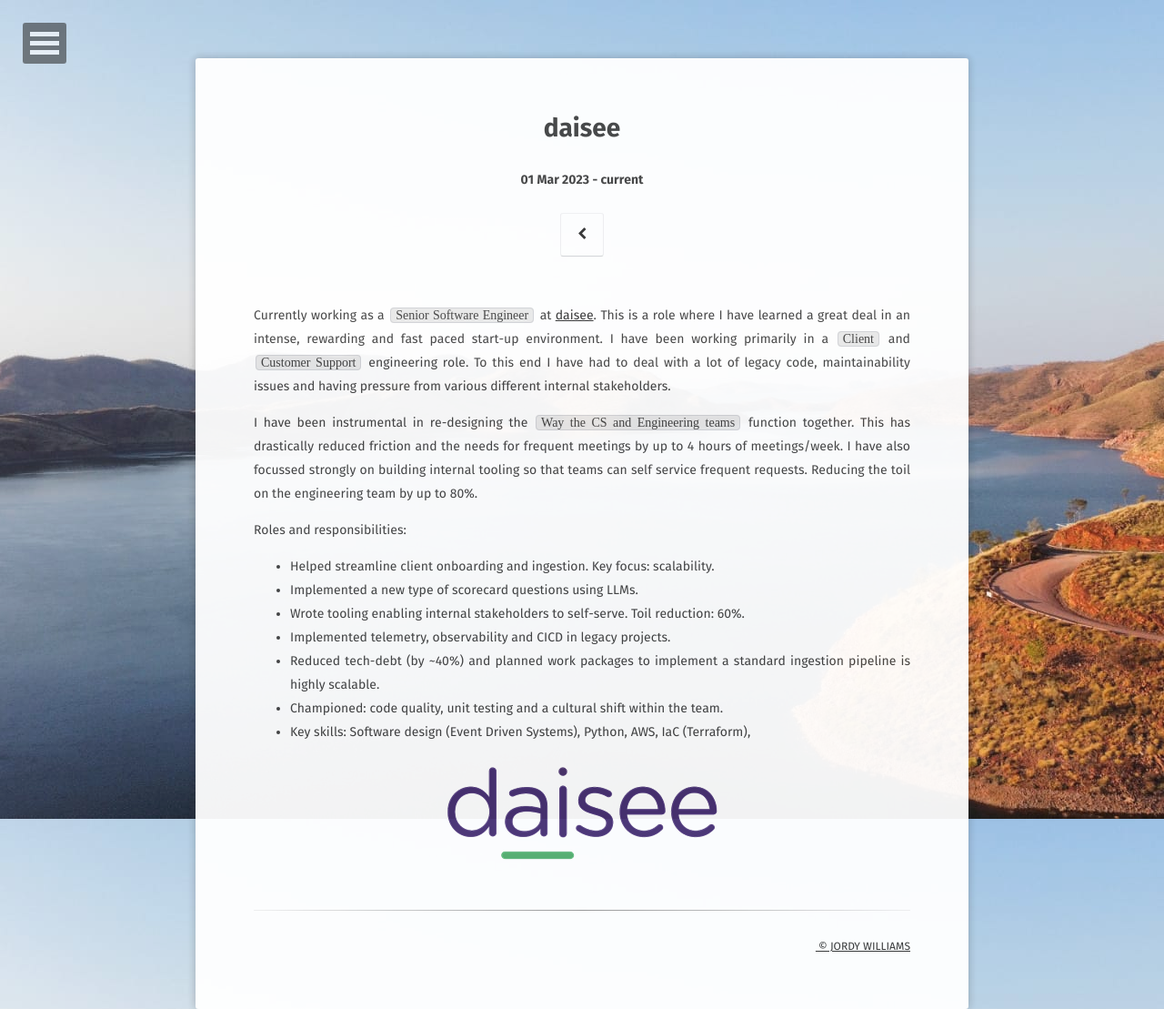
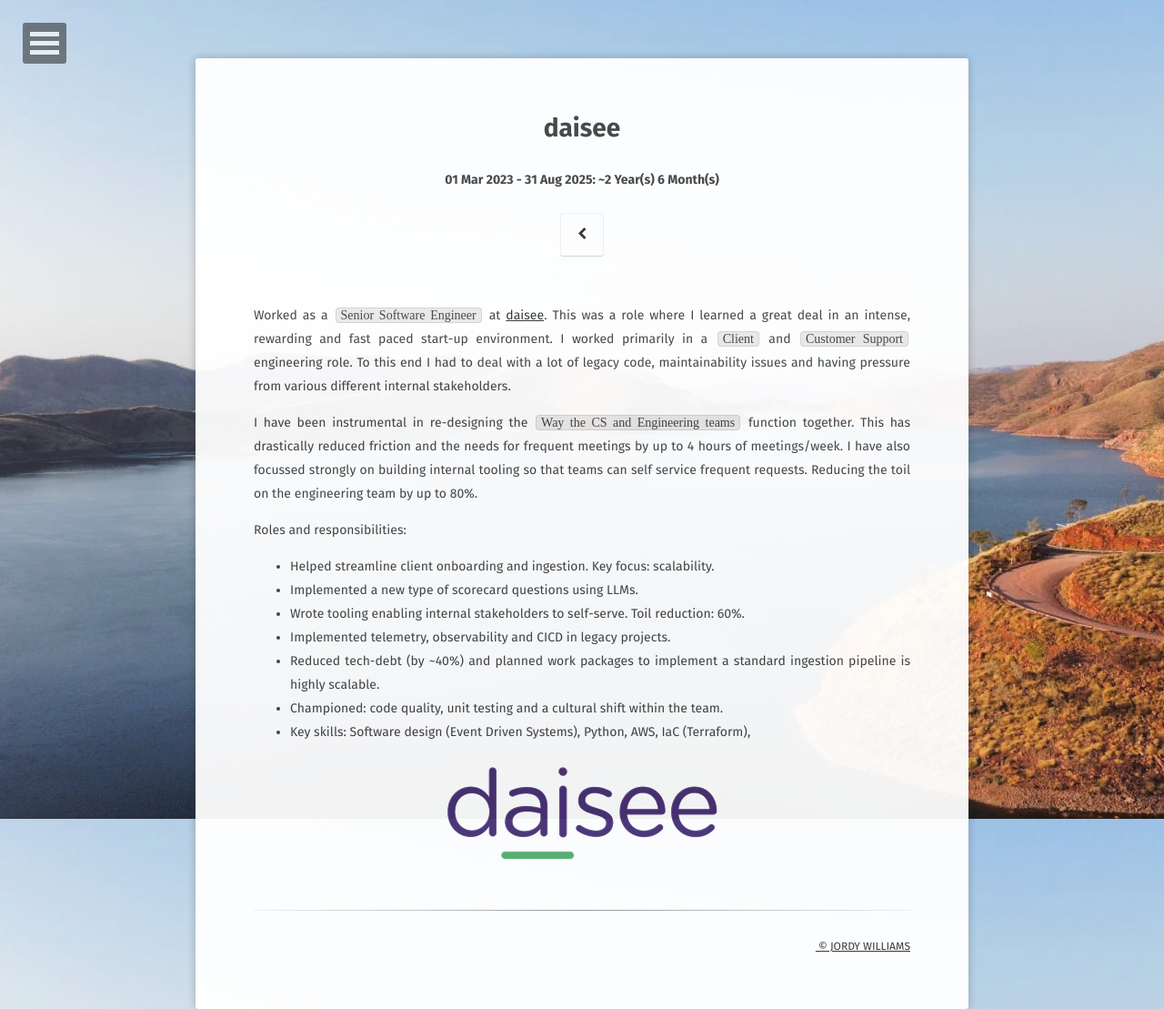
Before and after one commit to jordyjwilliams/jordyjwilliams.github.io, a Jekyll site: the page built from _posts/2023-03-01-daisee.md, in a window 1280 px wide. Shown: the whole page at 91% size. Built offline with Jekyll 4.4.1, drawn with Linux system fonts in a browser that asks for light colours; some web fonts are replaced.

Commit message:
feat: update daisee

```diff
--- a/_posts/2023-03-01-daisee.md
+++ b/_posts/2023-03-01-daisee.md
@@ -2,13 +2,13 @@
 layout: post
 title: "daisee"
 start_date: "2023-03-01"
-end_date: ""
-excerpt: "01/03/2023 - current"
+end_date: "2025-08-31"
+excerpt: "01/03/2023 - 31/08/2025"
 image: "/assets/img/logos/daisee.png"
 comments: false
 ---
 
-Currently working as a `Senior Software Engineer` at [daisee](https://www.daisee.com/). This is a role where I have learned a great deal in an intense, rewarding and fast paced start-up environment. I have been working primarily in a `Client` and `Customer Support` engineering role. To this end I have had to deal with a lot of legacy code, maintainability issues and having pressure from various different internal stakeholders.
+Worked as a `Senior Software Engineer` at [daisee](https://www.daisee.com/). This was a role where I learned a great deal in an intense, rewarding and fast paced start-up environment. I worked primarily in a `Client` and `Customer Support` engineering role. To this end I had to deal with a lot of legacy code, maintainability issues and having pressure from various different internal stakeholders.
 
 I have been instrumental in re-designing the `Way the CS and Engineering teams` function together. This has drastically reduced friction and the needs for frequent meetings by up to 4 hours of meetings/week. I have also focussed strongly on building internal tooling so that teams can self service frequent requests. Reducing the toil on the engineering team by up to 80%.
 
```
